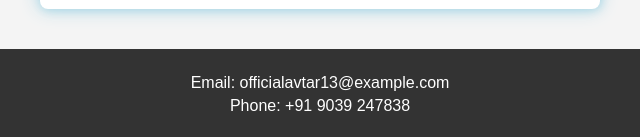
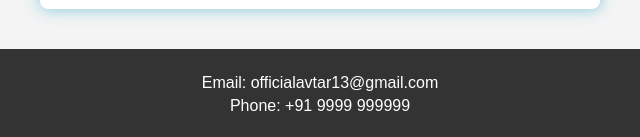
Before and after one commit to Avtarsingh97/Aimerz-Projects, a plain HTML site: page Artist Avtar Singh/index.html in a window 1280 px wide. Shown: the part 2471-2608 px from the top of the page, 320-960 px from the left. Drawn offline with nearby package versions, Linux system fonts and the light colour scheme; a web font is replaced by a local one.

Commit message:
Update index.html

```diff
--- a/Artist Avtar Singh/index.html
+++ b/Artist Avtar Singh/index.html
@@ -159,8 +159,8 @@
         <footer class="site-footer">
             <div class="container">
                 <div class="footer-info">
-                    <p>Email: officialavtar13@example.com</p>
-                    <p>Phone: +91 9039 247838</p>
+                    <p>Email: officialavtar13@gmail.com</p>
+                    <p>Phone: +91 9999 999999</p>
                 </div>
             </div>
         </footer>
```
